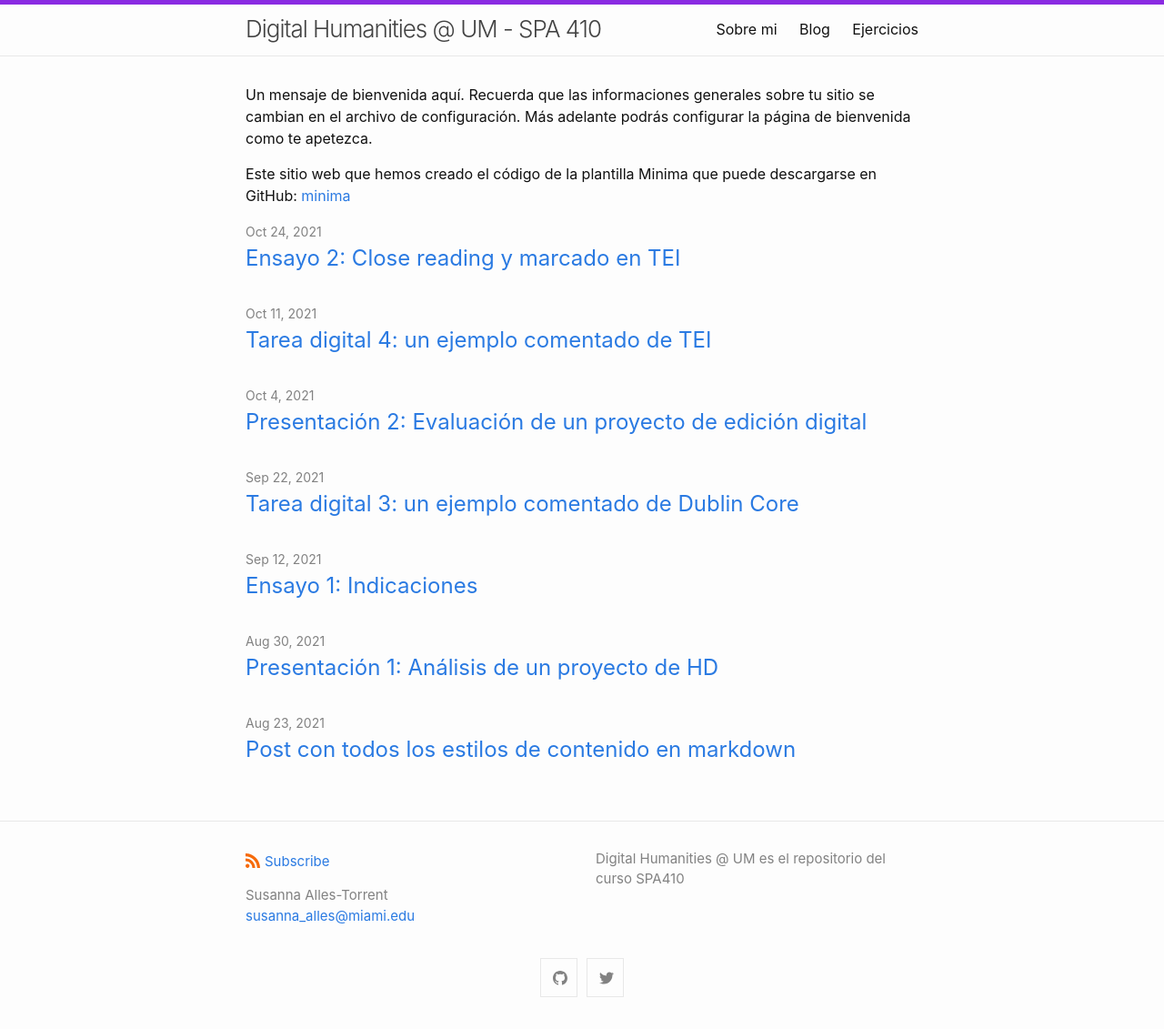
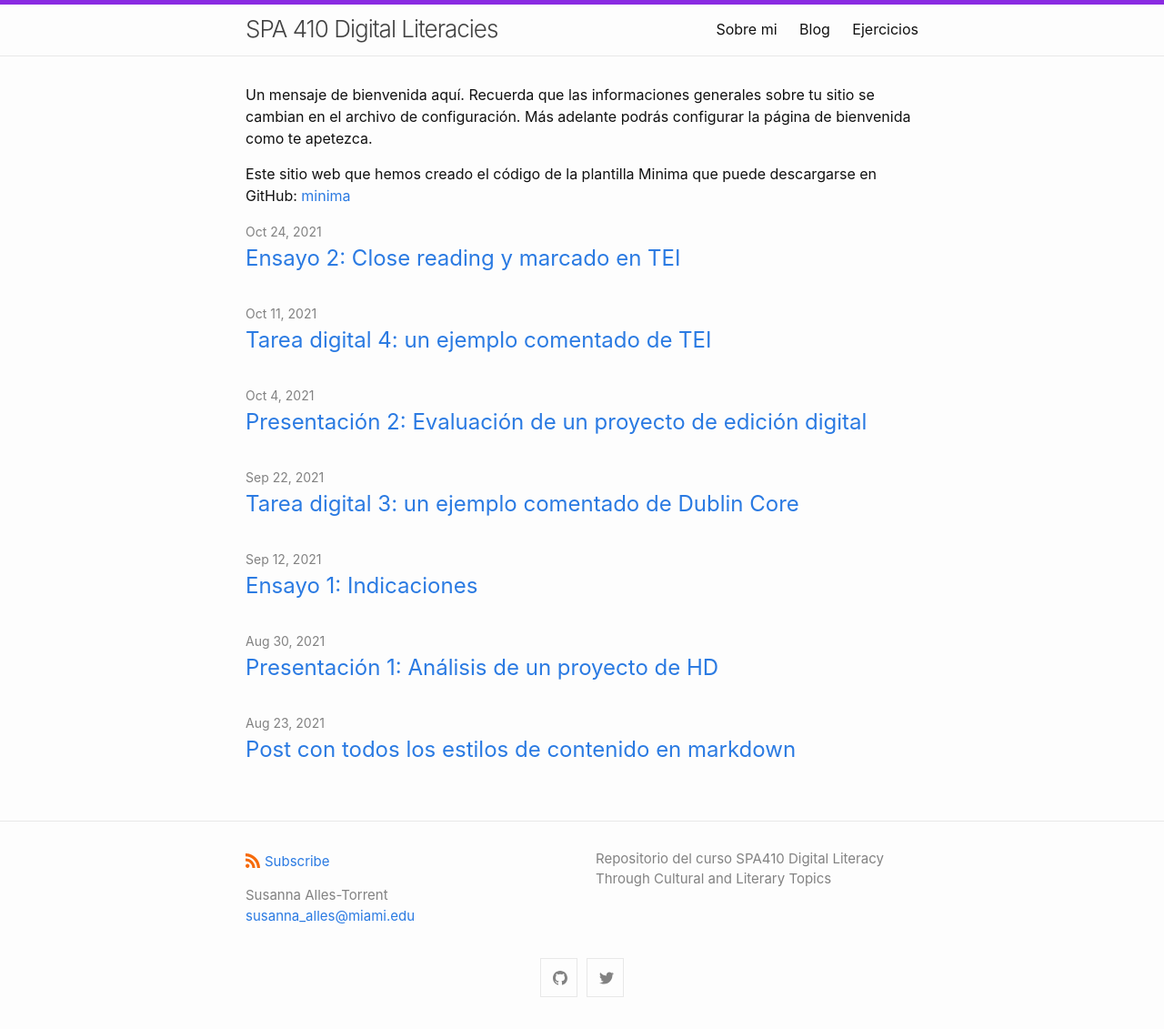
Before and after one commit to susannalles/SPA410, a Jekyll site: the page built from index.md, in a window 1280 px wide. Shown: the whole page at 91% size. Built offline with Jekyll 4.4.1, drawn with Linux system fonts in a browser that asks for light colours.

Commit message:
Update _config.yml

```diff
--- a/_config.yml
+++ b/_config.yml
@@ -1,9 +1,9 @@
-title: Digital Humanities @ UM - SPA 410
+title: SPA 410 Digital Literacies
 author:
   name: Susanna Alles-Torrent
   email: susanna_alles@miami.edu
 description: > # this means to ignore newlines until "show_excerpts:"
-  Digital Humanities @ UM es el repositorio del curso SPA410
+  Repositorio del curso SPA410 Digital Literacy Through Cultural and Literary Topics
 
 show_excerpts: false # set to true to show excerpts on the homepage
 
@@ -15,7 +15,7 @@ minima:
   # generate social links in footer
   social_links:
     twitter: sallesto
-    github:  dh-miami
+    github:  susannalles
     # devto: jekyll
     # dribbble: jekyll
     # facebook: jekyll
```
